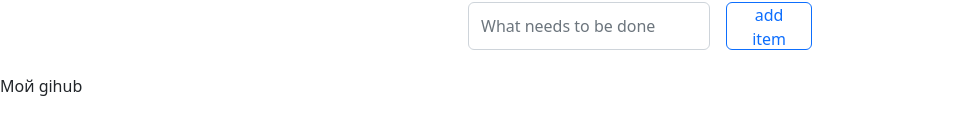
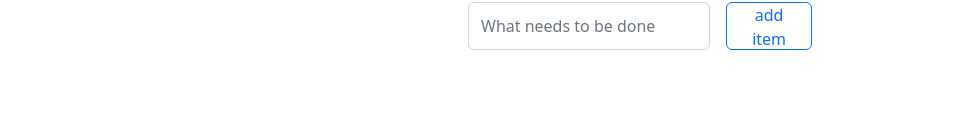
Before and after one commit to Kamegatze/Kamegatze.github.io, a plain HTML site: page index.html in a window 1280 px wide. Shown: the part 303-438 px from the top of the page, without its empty margins (0-962 px from the left). Drawn offline with nearby package versions, Linux system fonts and the light colour scheme.

Commit message:
Update index.html

```diff
--- a/index.html
+++ b/index.html
@@ -10,8 +10,5 @@
   </head>
   <body>
     <div id="root"></div>
-    <div>
-      <link href='https://github.com/Kamegatze/'>Мой gihub</link>
-    </div>
   </body>
 </html>
```
